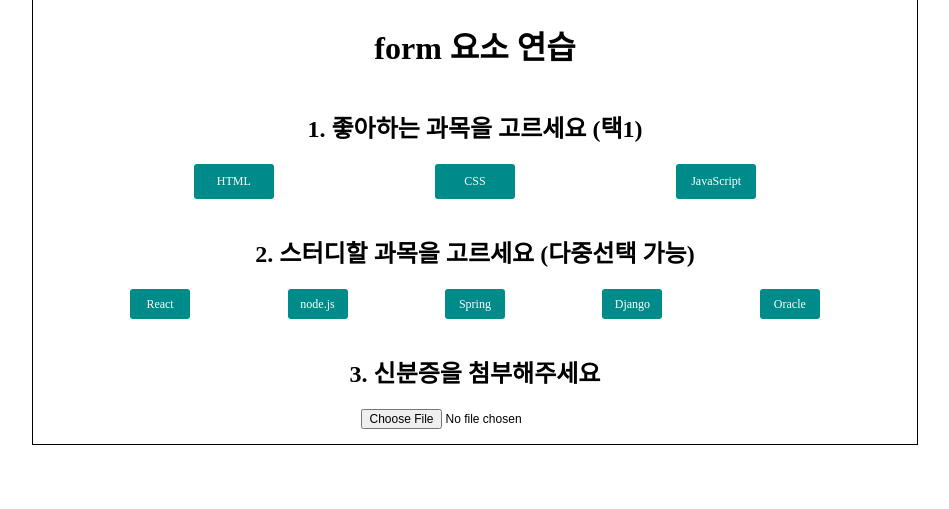
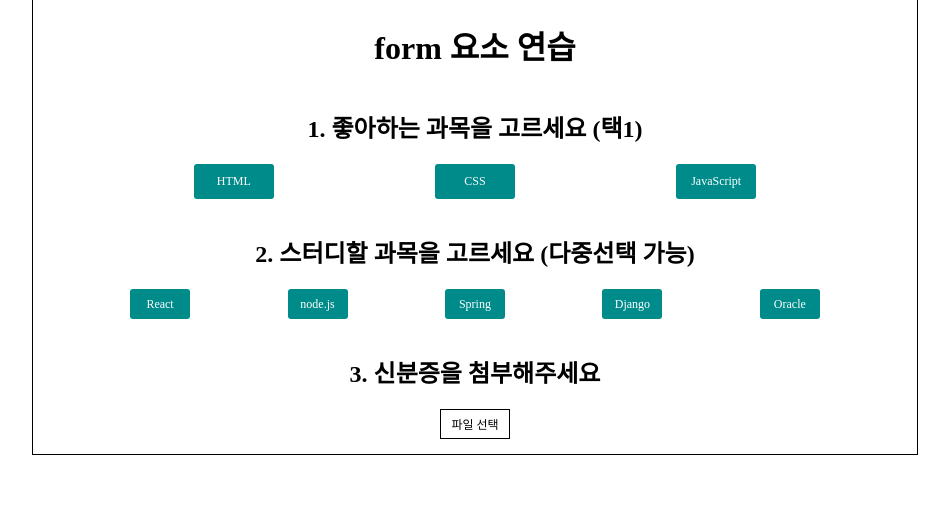
Before and after one commit to sichan1301/publish_study, a PHP site: page /form.html in a window 1280 px wide. Shown: the part 64-573 px from the top of the page, without its empty margins (165-1114 px from the left). Run offline with PHP 8.4, Linux system fonts and the light colour scheme.

Commit message:
form.html file label update

```diff
--- a/form/form.html
+++ b/form/form.html
@@ -50,7 +50,8 @@
         <h2>3. 신분증을 첨부해주세요</h2>
 
         <div class="file">
-            <input class="file" type="file" name="" id="">
+            <input type="file" id="filee" class="file_input"/>
+            <label class="file_label" for="filee">파일 선택</label>
         </div>
     </form>
 </body>
--- a/form/style.css
+++ b/form/style.css
@@ -69,8 +69,14 @@
   margin-bottom: 15px;
 }
 
-.file input {
+.file_input {
+  display: none;
+}
+
+.file_label {
+  border: 1px solid black;
+  padding: 5px 10px;
+  cursor: pointer;
   font-size: 12px;
   text-align: center;
-  margin: 0 auto;
 }
```
